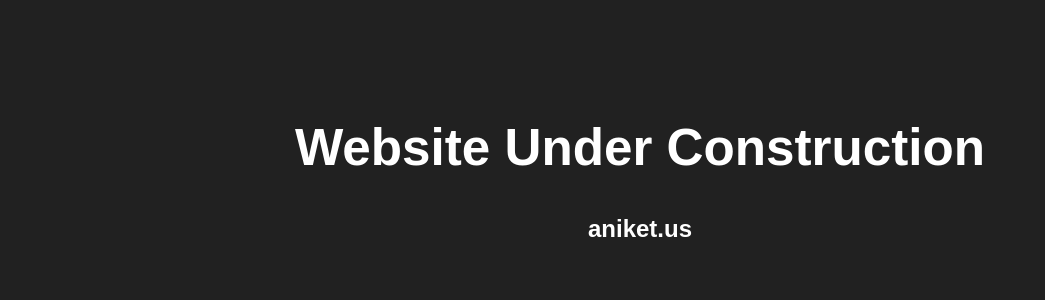
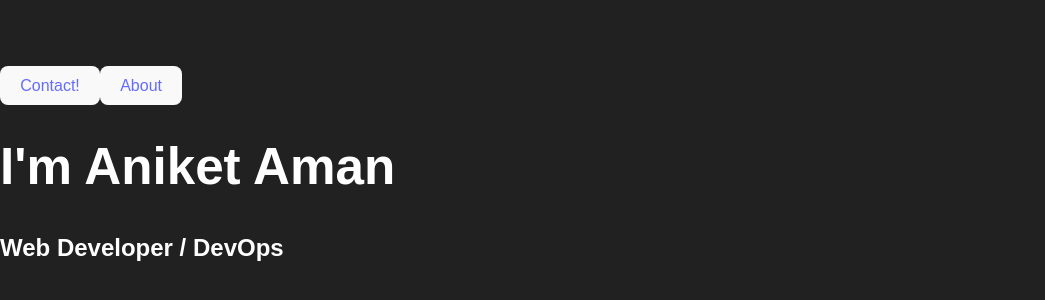
Before and after one commit to tushgaurav/developer-portfolio, a React (Vite) app: page / in a window 1280 px wide. Shown: the part 224-524 px from the top of the page, without its empty margins (0-1045 px from the left). Built offline with nearby package versions, Linux system fonts and the light colour scheme.

Commit message:
initial commit

```diff
--- a/index.html
+++ b/index.html
@@ -4,7 +4,7 @@
     <meta charset="UTF-8" />
     <link rel="icon" type="image/svg+xml" href="/vite.svg" />
     <meta name="viewport" content="width=device-width, initial-scale=1.0" />
-    <title>Vite + React</title>
+    <title>Aniket Aman | Web Developer</title>
   </head>
   <body>
     <div id="root"></div>
--- a/src/App.css
+++ b/src/App.css
@@ -8,11 +8,7 @@ body {
   color: #ffffff;
 }
 
-.app {
-  display: flex;
-  justify-content: center;
-  align-items: center;
-  min-width: 100vw;
-  min-height: 100vh;
-  text-align: center;
+.container {
+  max-width: 1080px;
+  margin: 0 auto;
 }
--- a/src/App.jsx
+++ b/src/App.jsx
@@ -1,14 +1,16 @@
 import "./App.css";
+import Nav from "./components/Nav";
 
 export default function App() {
   return (
-    <>
-      <div className="app">
+    <div className="container">
+      <Nav />
+      <div className="hero">
         <div>
-          <h1>Website Under Construction</h1>
-          <h2>aniket.us</h2>
+          <h1>I'm Aniket Aman</h1>
+          <h2>Web Developer / DevOps</h2>
         </div>
       </div>
-    </>
+    </div>
   );
 }
--- /dev/null
+++ b/src/components/Button.css
@@ -0,0 +1,9 @@
+button {
+    border-radius: 50%;
+    color: white;
+    background-color: red;
+}
+
+button a {
+    text-decoration: none;
+}
--- /dev/null
+++ b/src/components/Button.jsx
@@ -0,0 +1,11 @@
+import "./Button.css"
+
+export default function Button({link, text}) {
+    return (
+        <button>
+            <a href={link}>
+                {text}
+            </a>
+        </button>
+    )
+}
--- /dev/null
+++ b/src/components/Nav.jsx
@@ -0,0 +1,12 @@
+import Button from "./Button";
+
+export default function Nav() {
+    return (
+        <nav>
+            <div>
+                <Button link={"https://www.google.com"} text={"Contact!"} />
+                <Button link={"https://www.google.com"} text={"About"} />
+            </div>
+        </nav>
+    )
+}
```
